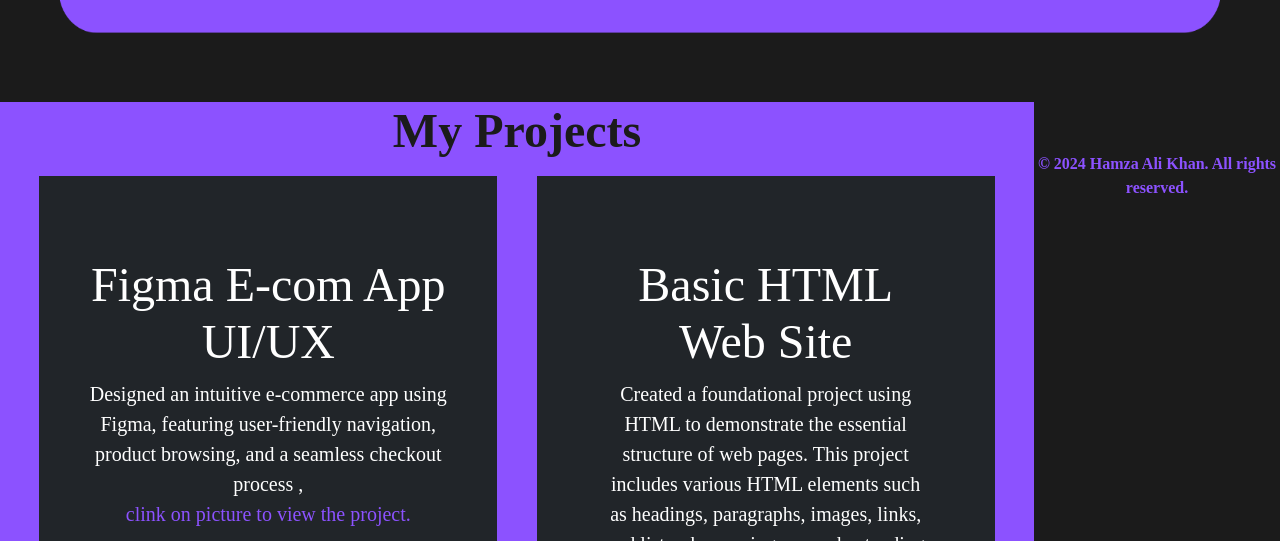
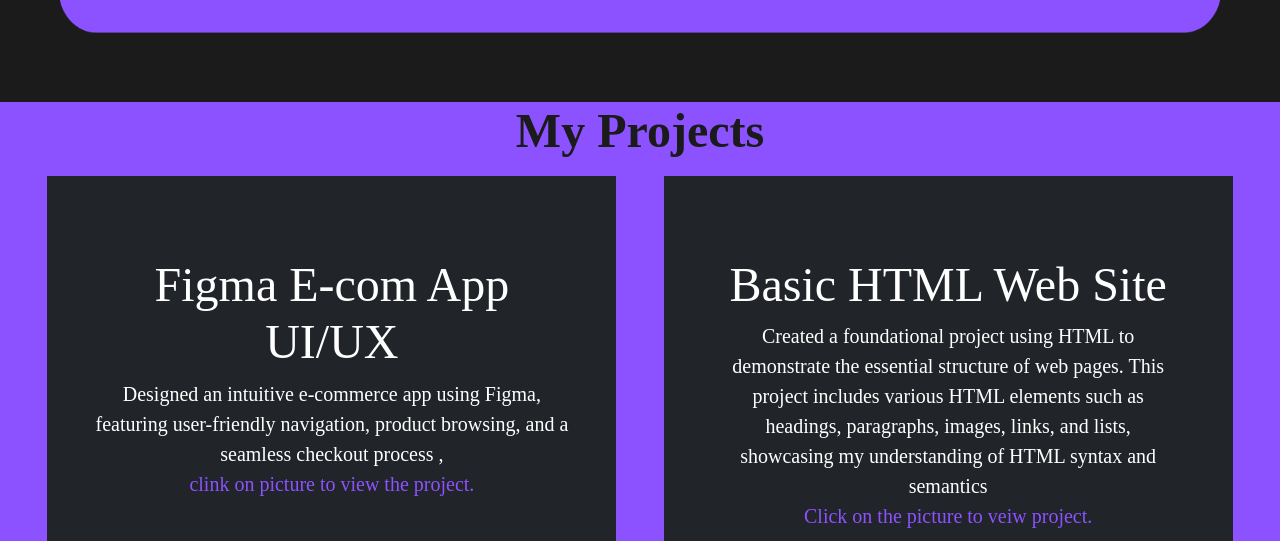
Before and after one commit to Hamza-asm/HTML-CSS-Project, a plain HTML site: page index.html in a window 1280 px wide. Shown: the part 1696-2237 px from the top of the page. Drawn offline with nearby package versions, Linux system fonts and the light colour scheme.

Commit message:
Update style.css

```diff
--- a/style.css
+++ b/style.css
@@ -13,8 +13,6 @@ p{
     background-color: #1b1b1b;
     width: 100%;
     height: 100%;
-    display: flex;
-    overflow: hidden;
 }
 hr{
     color: #8c52ff;
```
